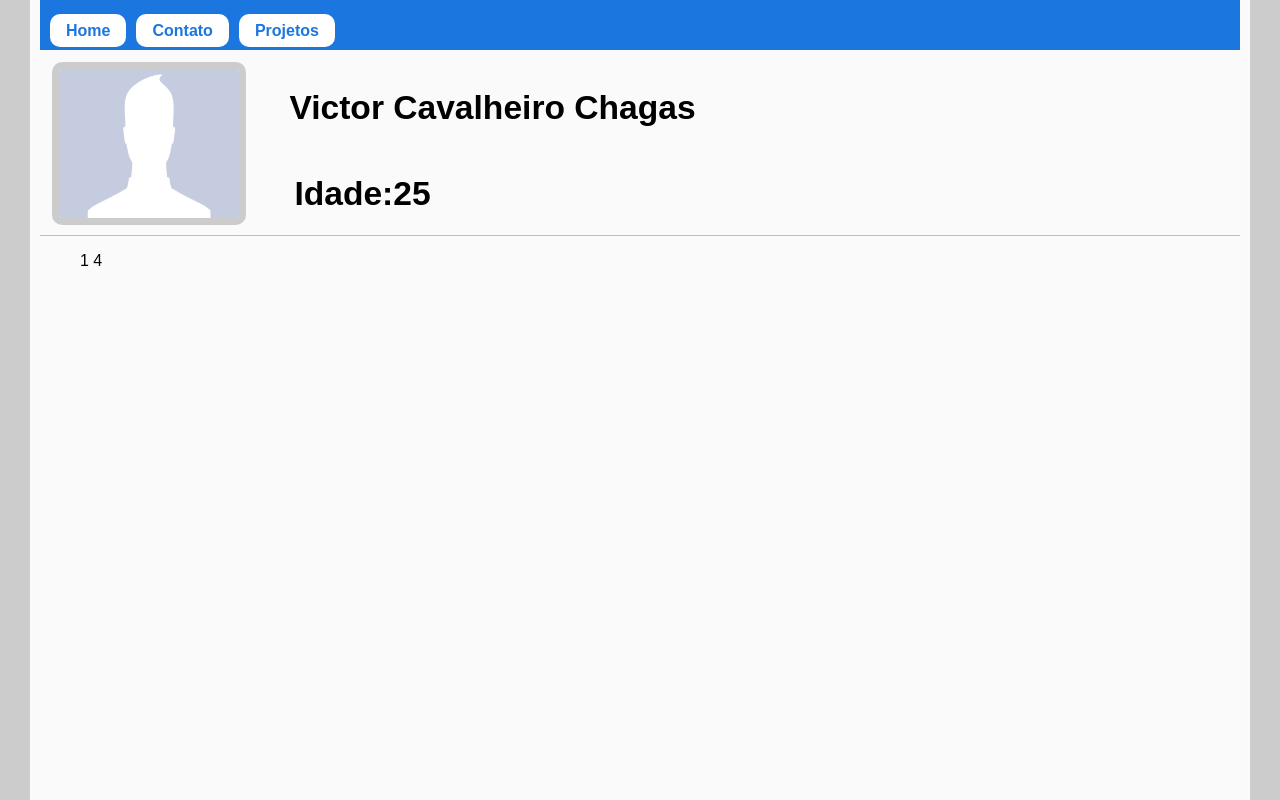
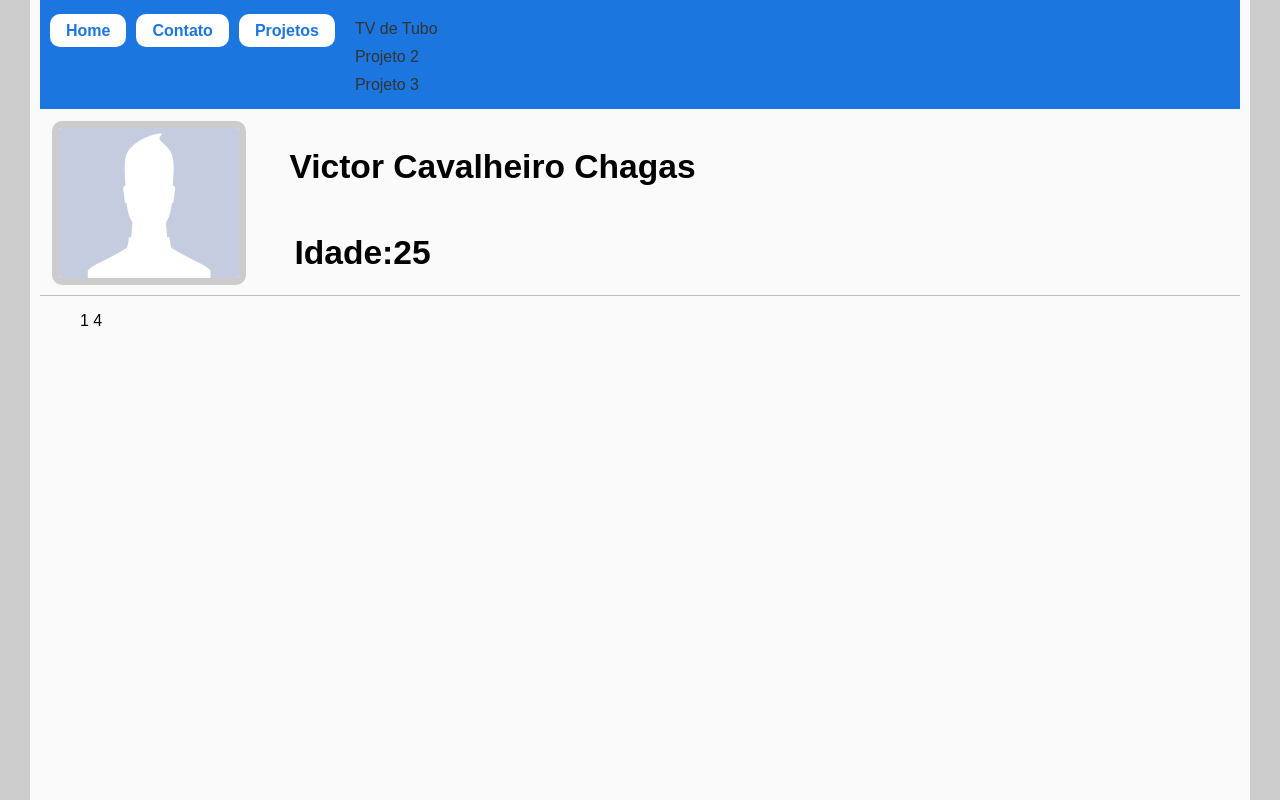
Before and after one commit to VTRcavalheiro/portifoli, a plain HTML site: page index.html in a window 1280 px wide. Both pictures are taken after a click on the link "Projetos". Drawn offline with Linux system fonts and the light colour scheme.

Commit message:
Update index.html

```diff
--- a/index.html
+++ b/index.html
@@ -51,6 +51,7 @@
 </body>
 <!-- inicio do script-->
 <script>
+  // Ação do botão Contato
   document.querySelector('.btn2 a').addEventListener('click', function(e) {
     e.preventDefault();
     document.getElementById('contatoInfo').style.display = 'flex';
@@ -59,6 +60,15 @@
   function fecharPopup() {
     document.getElementById('contatoInfo').style.display = 'none';
   }
+
+  // Ação do botão Projetos
+  const projetosBtn = document.getElementById('projetos-btn');
+  const submenu = document.getElementById('projetos-submenu');
+
+  projetosBtn.addEventListener('click', function(e) {
+    e.preventDefault();
+    submenu.style.display = submenu.style.display === 'flex' ? 'none' : 'flex';
+  });
 </script>
 <!--fim do script-->
 </html>
```
